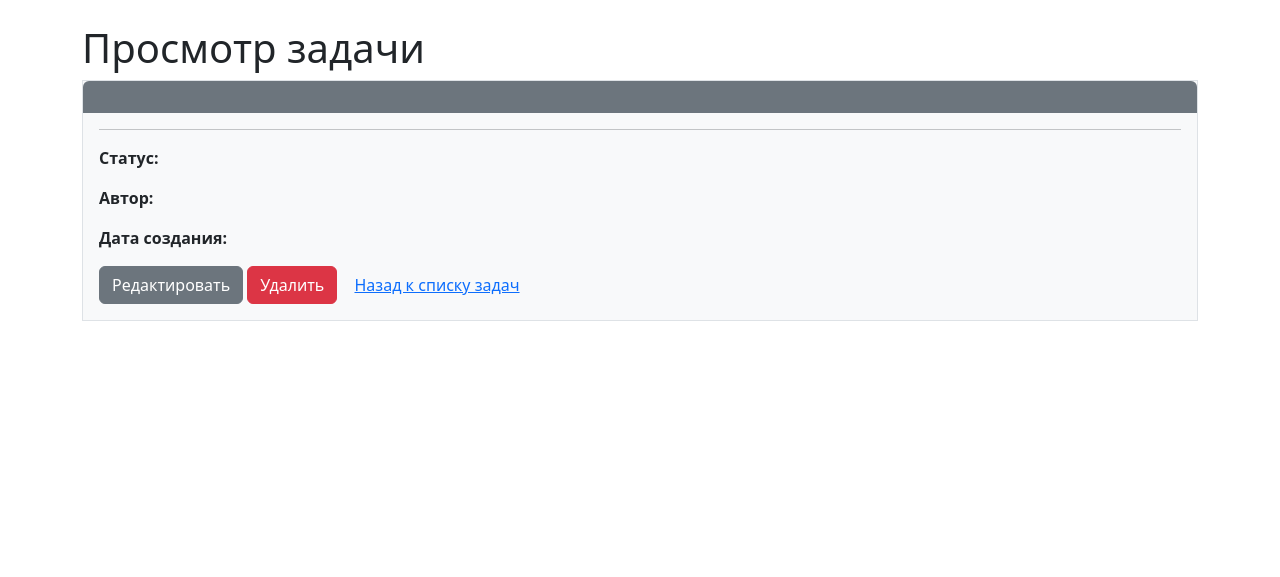
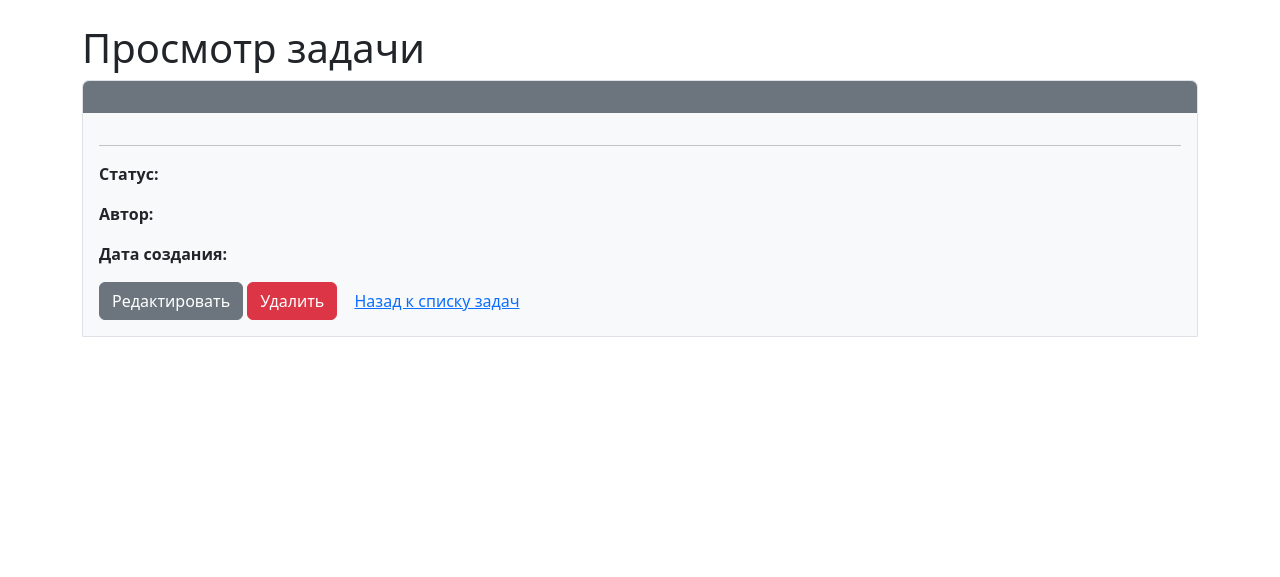
Before and after one commit to Maxcosanostra/python-project-52, a Django app: template templates/tasks/task_detail.html in a window 1280 px wide. Shown: the part 56-633 px from the top of the page. Run offline with Django 5.2, Linux system fonts and the light colour scheme; the template is opened without the code that fills it, so the values that code supplies are empty; some libraries are stand-ins or nearby versions.

Commit message:
remove 'inline' styles and add Bootstrap standard styles

```diff
--- a/templates/tasks/task_detail.html
+++ b/templates/tasks/task_detail.html
@@ -6,12 +6,12 @@
 {% block content %}
 <h1>{% trans "Просмотр задачи" %}</h1>
 
-<div class="container bg-light border p-3">
-  <div class="bg-secondary text-white p-3 mb-3 rounded-top"
-       style="margin: -1rem -1rem 1rem;">
+<div class="bg-light border rounded-top">
+  <div class="bg-secondary text-white p-3 rounded-top">
     <h2 class="mb-0">{{ task.name }}</h2>
   </div>
 
+  <div class="p-3">
     <p>{{ task.description }}</p>
     <hr />
 
@@ -33,6 +33,7 @@
       <a href="{% url 'task_update' task.pk %}" class="btn btn-secondary">
         {% trans "Редактировать" %}
       </a>
+      {# Показываем кнопку удаления только автору задачи #}
       {% if request.user.pk == task.author.pk %}
         <a href="{% url 'task_delete' task.pk %}" class="btn btn-danger">
           {% trans "Удалить" %}
@@ -43,4 +44,5 @@
       </a>
     </div>
   </div>
+</div>
 {% endblock %}
```
Lines whose indentation alone changed are shown as unchanged.
